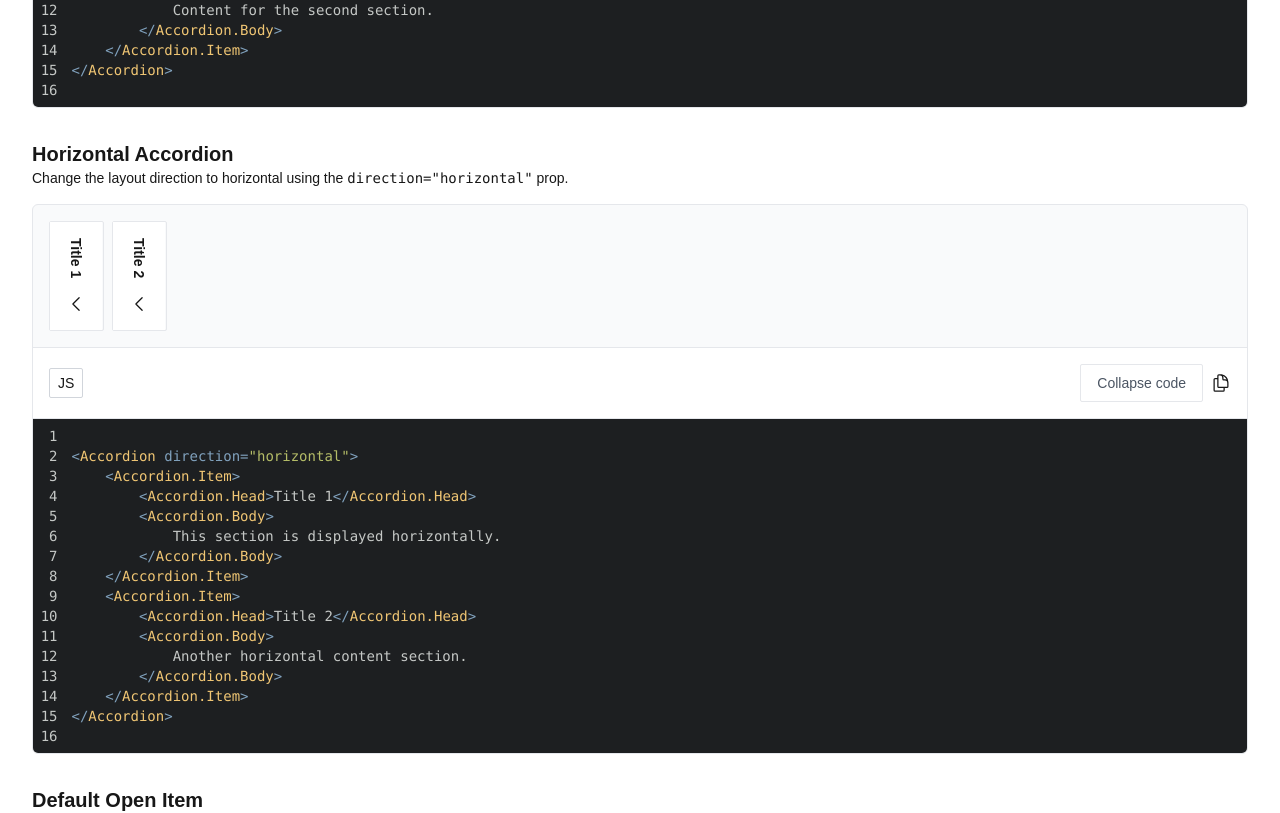
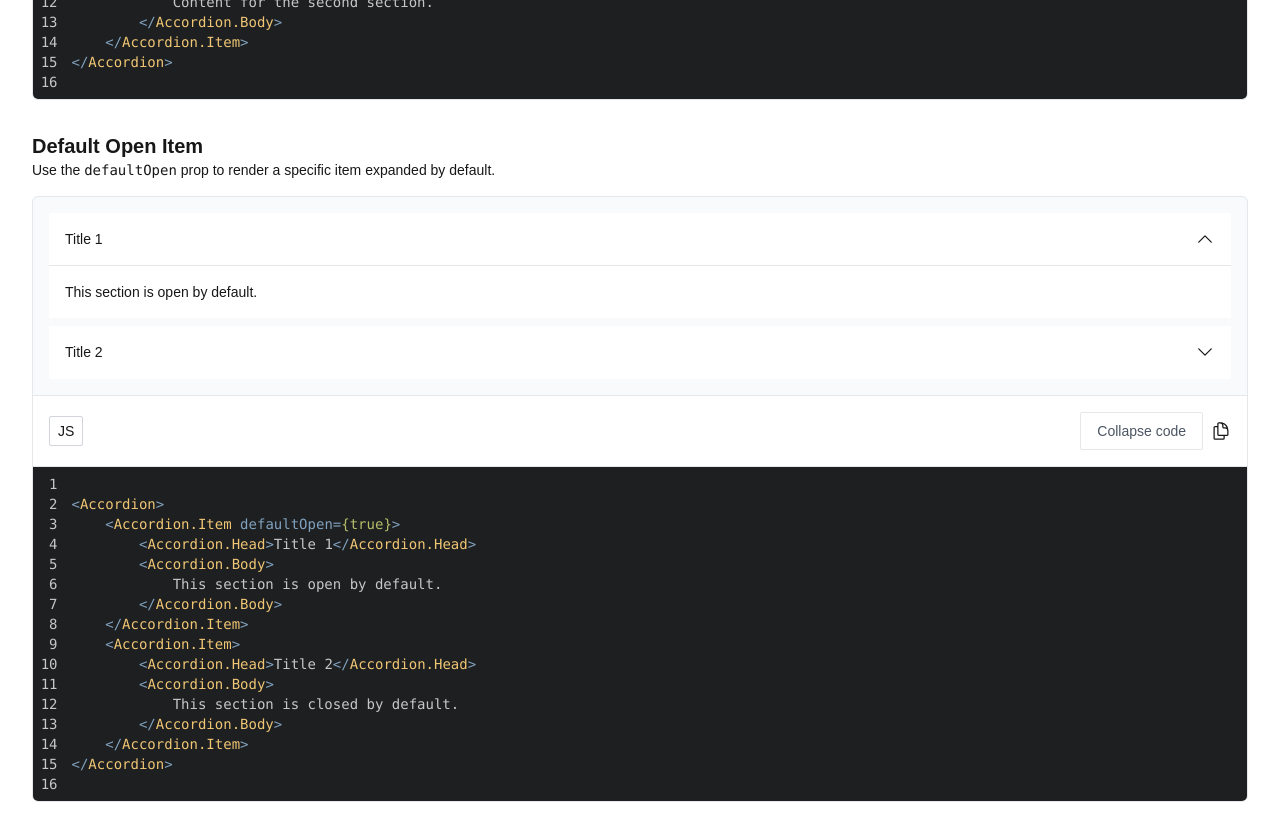
Before and after one commit to kenangundogan/cms, a Next.js app: page /docs/accordion in a window 1280 px wide. Shown: the part 1520-2333 px from the top of the page. Built offline with nearby package versions, Linux system fonts and the light colour scheme.

Commit message:
refactor Accordion component to remove unused props and improve class structure; update documentation by removing horizontal example

```diff
--- a/src/app/components/ui/accordion/Accordion.js
+++ b/src/app/components/ui/accordion/Accordion.js
@@ -10,7 +10,7 @@ import React from 'react';
 const AccordionContext = createContext();
 
 // Accordion bileşeni
-const Accordion = ({ children, isAllOpen = false, closeOthers = false, direction = "vertical", className }) => {
+const Accordion = ({ children, isAllOpen = false, closeOthers = false, className }) => {
     const [openItems, setOpenItems] = useState(
         Array.isArray(children)
             ? children.map((child) => child.props.defaultOpen || isAllOpen)
@@ -27,10 +27,10 @@ const Accordion = ({ children, isAllOpen = false, closeOthers = false, direction
     };
 
     return (
-        <AccordionContext.Provider value={{ openItems, toggleItem, direction }}>
+        <AccordionContext.Provider value={{ openItems, toggleItem }}>
             <div
                 data-type="Accordion"
-                className={`w-full ${direction === "horizontal" ? 'flex-row' : 'flex-col'} flex gap-2 p-4 ${className || ''}`}
+                className={`w-full flex flex-col gap-2 p-4 ${className || ''}`}
             >
                 {Array.isArray(children)
                     ? children.map((child, index) =>
@@ -44,33 +44,29 @@ const Accordion = ({ children, isAllOpen = false, closeOthers = false, direction
 
 // Accordion Item bileşeni
 Accordion.Item = ({ children, defaultOpen = false, index, disable = false }) => {
-    const { openItems, direction } = useContext(AccordionContext);
+    const { openItems } = useContext(AccordionContext);
 
     const isOpen = openItems[index];
 
     return (
         <div
-            className={`border rounded-sm flex ${direction === "horizontal" ? 'flex-row' : 'flex-col'}
-            ${disable ? 'opacity-50 cursor-not-allowed' : ''}`}
+            data-type="Item"
+            className={`rounded-sm flex flex-col ${disable ? 'opacity-50 cursor-not-allowed' : ''}`}
         >
             {React.Children.map(children, (child) =>
-                React.cloneElement(child, { isOpen, direction, index, disable })
+                React.cloneElement(child, { isOpen, index, disable })
             )}
         </div>
     );
 };
 
 // Head bileşeni
-Accordion.Head = ({ children, isOpen, direction, index, disable }) => {
+Accordion.Head = ({ children, isOpen, index, disable }) => {
     const { toggleItem } = useContext(AccordionContext);
-    const isHorizontal = direction === "horizontal";
 
-    const containerClass = `flex items-center gap-4 p-4 cursor-pointer bg-white
-        ${isHorizontal ? 'flex-col' : 'flex-row'} justify-between
-        ${disable ? 'cursor-not-allowed' : ''}`;
+    const containerClass = `flex items-center gap-4 p-4 cursor-pointer bg-white justify-between ${disable ? 'cursor-not-allowed' : ''}`;
 
-    const titleClass = `text-md font-bold ${isHorizontal ? 'writing-mode-vertical' : ''}`;
-    const iconClass = `w-5 h-5 ${isHorizontal ? 'transform rotate-90' : ''}`;
+    const iconClass = `w-5 h-5`;
 
     const handleClick = () => {
         if (!disable) {
@@ -79,22 +75,18 @@ Accordion.Head = ({ children, isOpen, direction, index, disable }) => {
     };
 
     return (
-        <div data-type="head" className={containerClass} onClick={handleClick}>
-            <span className={titleClass}>{children}</span>
+        <div data-type="Head" className={containerClass} onClick={handleClick}>
+            <span>{children}</span>
             {isOpen ? <ChevronUpIcon className={iconClass} /> : <ChevronDownIcon className={iconClass} />}
         </div>
     );
 };
 
 // Body bileşeni
-Accordion.Body = ({ children, isOpen, direction }) => {
-    const isHorizontal = direction === "horizontal";
+Accordion.Body = ({ children, isOpen }) => {
+    const containerClass = `transition-all duration-300 overflow-hidden border-t px-4 bg-white ${isOpen ? 'py-4 max-h-screen' : 'max-h-0 border-transparent'}`;
 
-    const containerClass = isHorizontal
-        ? `transition-all duration-300 overflow-hidden border-l py-4 ${isOpen ? 'px-4 max-w-screen' : 'max-w-0 border-transparent'}`
-        : `transition-all duration-300 overflow-hidden border-t px-4 ${isOpen ? 'py-4 max-h-screen' : 'max-h-0 border-transparent'}`;
-
-    return <div data-type="body" className={containerClass}>{isOpen && children}</div>;
+    return <div data-type="Body" className={containerClass}>{isOpen && children}</div>;
 };
 
 export default Accordion;
--- a/src/app/docs/accordion/page.js
+++ b/src/app/docs/accordion/page.js
@@ -41,25 +41,6 @@ const DashboardPage = () => {
         <Accordion.Head>Title 2</Accordion.Head>
         <Accordion.Body>
             Content for the second section.
-        </Accordion.Body>
-    </Accordion.Item>
-</Accordion>
-        `
-    };
-
-    const horizontalExample = {
-        JS: `
-<Accordion direction="horizontal">
-    <Accordion.Item>
-        <Accordion.Head>Title 1</Accordion.Head>
-        <Accordion.Body>
-            This section is displayed horizontally.
-        </Accordion.Body>
-    </Accordion.Item>
-    <Accordion.Item>
-        <Accordion.Head>Title 2</Accordion.Head>
-        <Accordion.Body>
-            Another horizontal content section.
         </Accordion.Body>
     </Accordion.Item>
 </Accordion>
@@ -190,31 +171,6 @@ const DashboardPage = () => {
                 </Example.Body>
             </Example>
 
-            {/* Horizontal Accordion */}
-            <Example>
-                <Example.Title>Horizontal Accordion</Example.Title>
-                <Example.Description>
-                    Change the layout direction to horizontal using the <code>direction="horizontal"</code> prop.
-                </Example.Description>
-                <Example.Body>
-                    <Accordion direction="horizontal">
-                        <Accordion.Item>
-                            <Accordion.Head>Title 1</Accordion.Head>
-                            <Accordion.Body>
-                                This section is displayed horizontally.
-                            </Accordion.Body>
-                        </Accordion.Item>
-                        <Accordion.Item>
-                            <Accordion.Head>Title 2</Accordion.Head>
-                            <Accordion.Body>
-                                Another horizontal content section.
-                            </Accordion.Body>
-                        </Accordion.Item>
-                    </Accordion>
-                    <CodeCard codeSnippets={horizontalExample} />
-                </Example.Body>
-            </Example>
-
             {/* Default Open Item */}
             <Example>
                 <Example.Title>Default Open Item</Example.Title>
```
